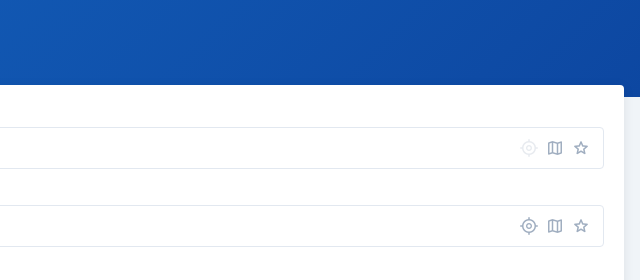
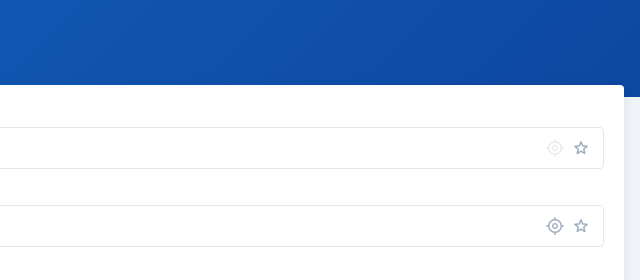
Before and after one commit to bewkingston/rain-alert-bot, a plain HTML site: page liff/index.html in a window 1280 px wide. Shown: the top 280 px of the page, 640-1280 px from the left. Drawn offline with nearby package versions, Linux system fonts and the light colour scheme.

Commit message:
ui: remove map picker button, keep GPS + search + save

```diff
--- a/liff/index.html
+++ b/liff/index.html
@@ -374,7 +374,6 @@
       <input id="origin" type="text" placeholder="พิมพ์หรือเลือกจากแผนที่..." autocomplete="off" />
       <div class="ac-loading" id="loading-origin"></div>
       <button class="icon-btn" id="gps-origin"  onclick="detectGPS('origin')"     title="ตำแหน่งปัจจุบัน"><span class="ms">my_location</span></button>
-      <button class="icon-btn"                   onclick="openMapPicker('origin')" title="เปิดแผนที่"><span class="ms">map</span></button>
       <button class="icon-btn"                   onclick="openSaveSheet('origin')" title="บันทึกสถานที่"><span class="ms">star</span></button>
       <div class="ac-dropdown" id="dropdown-origin"></div>
     </div>
@@ -385,7 +384,6 @@
       <input id="destination" type="text" placeholder="พิมพ์หรือเลือกจากแผนที่..." autocomplete="off" />
       <div class="ac-loading" id="loading-destination"></div>
       <button class="icon-btn" id="gps-destination" onclick="detectGPS('destination')"     title="ตำแหน่งปัจจุบัน"><span class="ms">my_location</span></button>
-      <button class="icon-btn"                       onclick="openMapPicker('destination')" title="เปิดแผนที่"><span class="ms">map</span></button>
       <button class="icon-btn"                       onclick="openSaveSheet('destination')" title="บันทึกสถานที่"><span class="ms">star</span></button>
       <div class="ac-dropdown" id="dropdown-destination"></div>
     </div>
```
